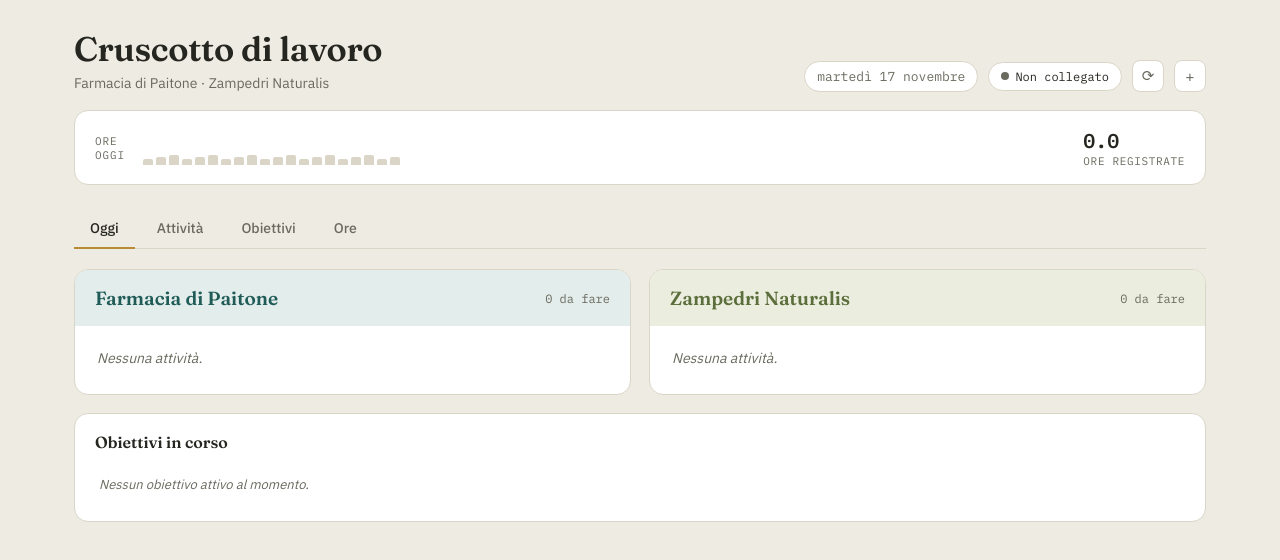
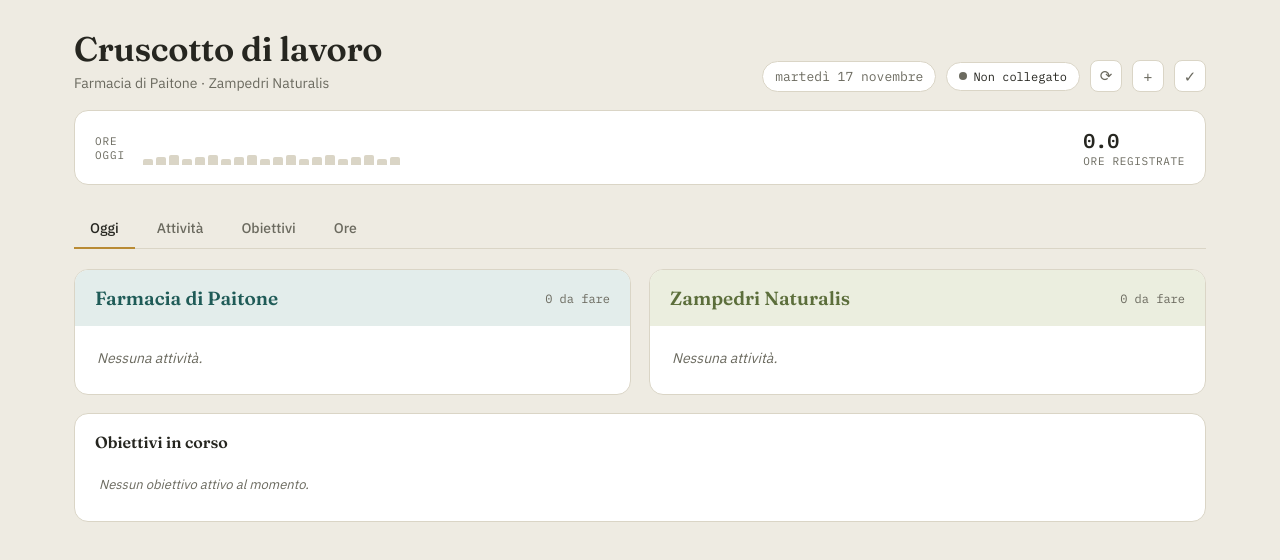
Before and after one commit to francescodp95/cruscotto-lavoro, a plain HTML site: page index.html in a window 1280 px wide. Drawn offline with Linux system fonts and the light colour scheme.

Commit message:
Update index.html

```diff
--- a/index.html
+++ b/index.html
@@ -302,6 +302,7 @@
         </div>
         <button class="icon-btn" onclick="manualRefresh()" title="Aggiorna dal foglio">⟳</button>
         <button class="icon-btn" onclick="addArea()" title="Aggiungi una nuova area di lavoro">+</button>
+        <a class="icon-btn" href="https://claude.ai/artifact/YKbcotY6roacTTFGXroZb8" target="_blank" rel="noopener" title="Checklist Kommo" style="text-decoration:none;display:inline-flex;align-items:center;justify-content:center">✓</a>
       </div>
     </div>
     <div class="sync-error" id="syncError"></div>
```
